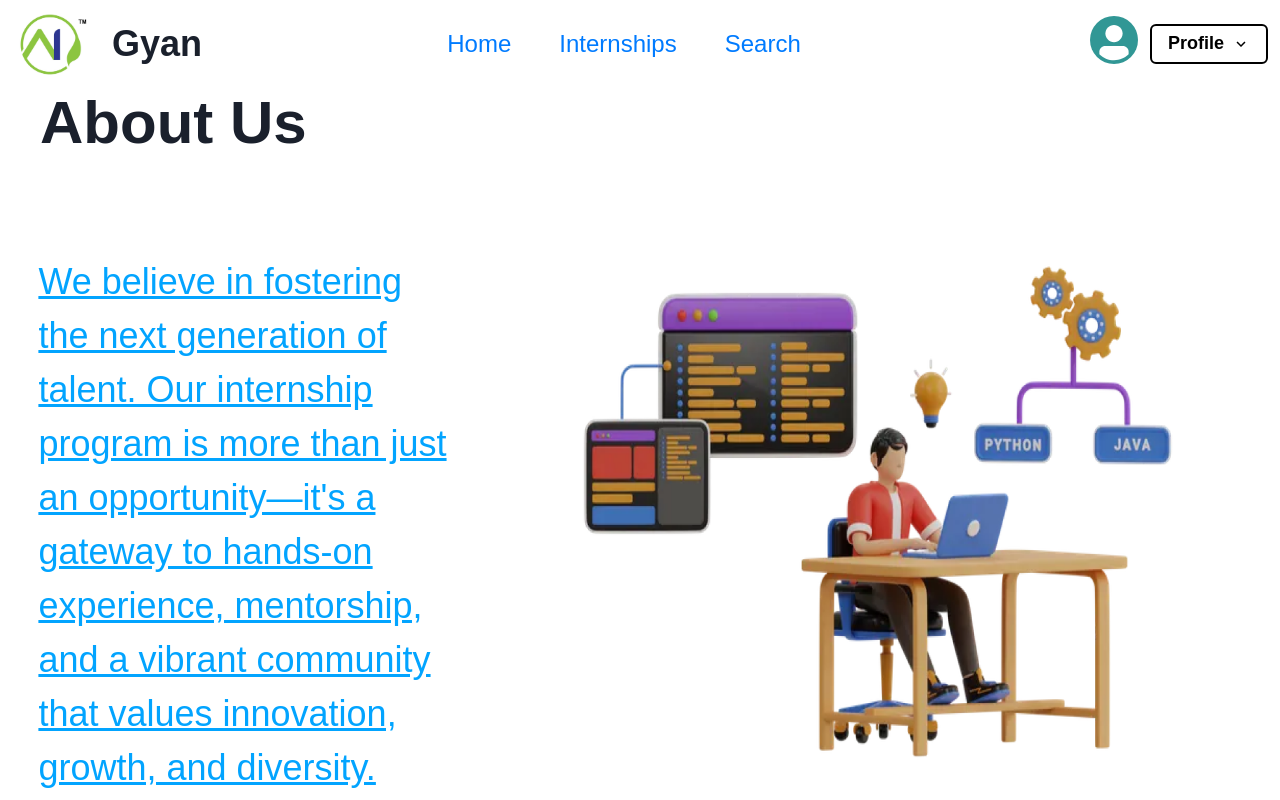
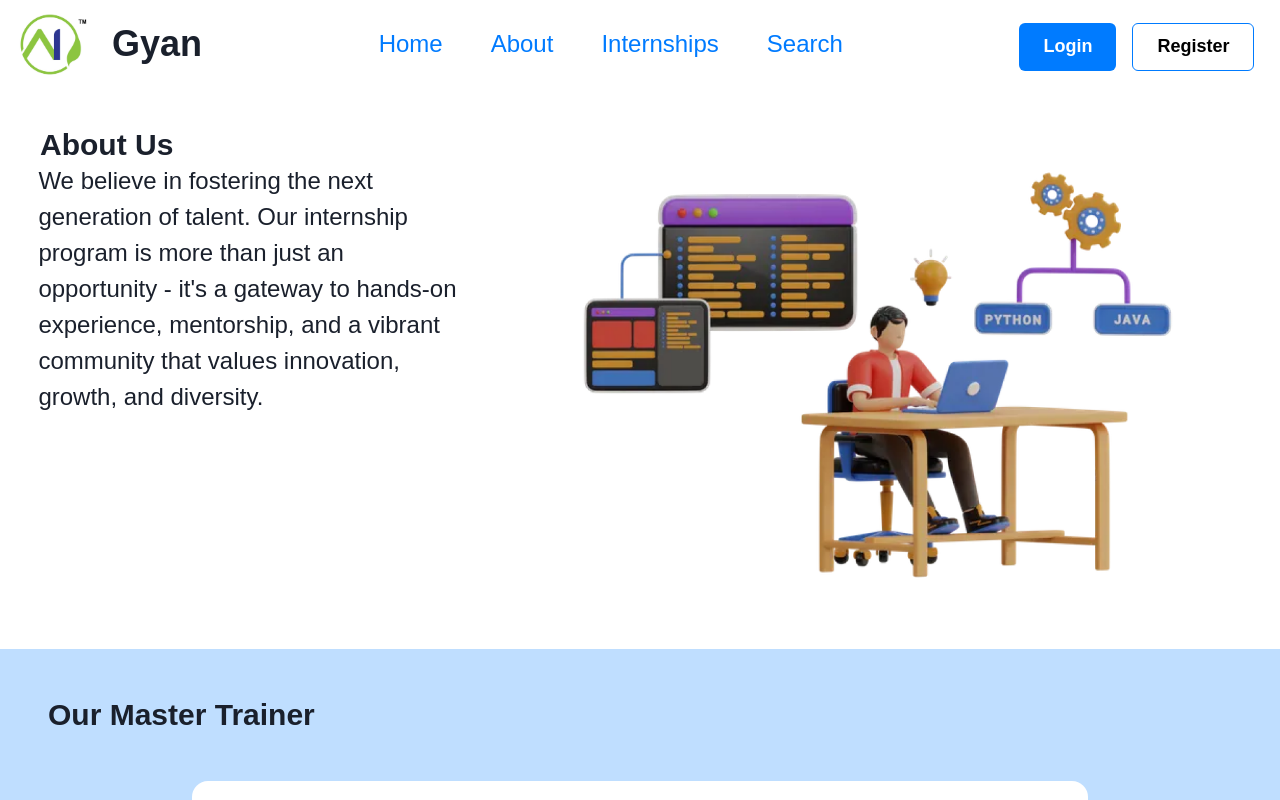
Before and after one commit to urshitakoshti67/Gyan_Frontend, a React (Create React App) app: page /about in a window 1280 px wide. Shown: the top 800 px of the page. Built offline with nearby package versions, Linux system fonts and the light colour scheme.

Commit message:
navbar effects, internship page

```diff
--- a/src/components/NavBar.js
+++ b/src/components/NavBar.js
@@ -1,6 +1,5 @@
 import React from 'react';
-import { Flex, Text, Box, Image, Spacer, Avatar, Menu, Button, MenuList, MenuItem, MenuButton, useToast, Heading } from '@chakra-ui/react';
-import logo from '../images/GyanLogo.png'; // Make sure to provide the correct path
+import { Flex, Text, Box, Image, Spacer, Avatar, Menu, Button, ButtonGroup, MenuList, MenuItem, MenuButton, useToast, Heading } from '@chakra-ui/react';
 import { Link } from 'react-router-dom';
 import { ChevronDownIcon } from '@chakra-ui/icons'
 import axios from 'axios';
@@ -9,6 +8,7 @@ import img10 from "../images/aim4u_logo.jpg"
 const Navbar = ({ isAdmin }) => {
   const toast = useToast();
   const { userId } = useSelector((state) => { return state.user });
+  const { isAuthenticated } = useSelector((state) => { return state.user });
   const linkStyles = {
     p: ['2', '2', '2', '3'],
     mx: ['0', '0', '3', '3'],
@@ -40,13 +40,16 @@ const Navbar = ({ isAdmin }) => {
 
       >
         <Box {...linkStyles}>
-          <Link to="/" className="nav-link"><Text color={'#007BFF'}>Home</Text></Link>
+          <Link to="/" className="nav-link"><Text color={'#007BFF'} _hover={{ opacity: "50%" }}>Home</Text></Link>
         </Box>
         <Box {...linkStyles}>
-          <Link to="/internship" className="nav-link"><Text color={'#007BFF'}>Internships</Text></Link>
+          <Link to="/about" className="nav-link"><Text color={'#007BFF'} _hover={{ opacity: "50%" }}>About</Text></Link>
         </Box>
         <Box {...linkStyles}>
-          <Link to="/search" className="nav-link"><Text color={'#007BFF'}>Search</Text></Link>
+          <Link to="/internship" className="nav-link"><Text color={'#007BFF'} _hover={{ opacity: "50%" }}>Internships</Text></Link>
+        </Box>
+        <Box {...linkStyles}>
+          <Link to="/search" className="nav-link"><Text color={'#007BFF'} _hover={{ opacity: "50%" }}>Search</Text></Link>
         </Box>
         {/* <Box {...linkStyles}>
           <Link to="/blog" className="nav-link">Blog</Link>
@@ -55,7 +58,7 @@ const Navbar = ({ isAdmin }) => {
       </Flex>
 
       <Spacer />
-      {/* {isAuthenticated && */}
+      {isAuthenticated &&
         <Flex direction={['column', 'column', 'row', 'row']} align={['center', 'center', 'center', 'center']}>
           <Flex direction={'row'} p={['2', '2', '2', '3']} my={['3', '3', 'auto', 'auto']} fontSize={['xl', 'xl', '2xl', '2xl']} color='#007BFF'>
             <Avatar bg='teal.500' mb='2' ml='8' mr='3' />
@@ -115,8 +118,33 @@ const Navbar = ({ isAdmin }) => {
             </Menu>
           </Flex>
         </Flex>
-      {/* } */}
-
+      }
+      {!isAuthenticated &&
+        <Box bg="white" pl={0} alignSelf={'center'}>
+          <Flex as="nav">
+            <ButtonGroup pr="2vw" pt="0.5vw" spacing={4} alignSelf={'center'}>
+              <Link to="/login">
+                <Button
+                  size={{ base: "sm", md: "md", lg: "lg" }}
+                  bg={'#007BFF'}
+                  textColor={'white'}
+                >
+                  Login
+                </Button>
+              </Link>
+              <Link to="/register">
+                <Button
+                  size={{ base: "sm", md: "md", lg: "lg" }}
+                  borderColor={'#007BFF'}
+                  variant={'outline'}
+                  textColor={'black'}
+                >
+                  Register
+                </Button>
+              </Link>
+            </ButtonGroup>
+          </Flex>
+        </Box>}
     </Flex >
   );
 };
--- a/src/pages/AboutUs.js
+++ b/src/pages/AboutUs.js
@@ -11,11 +11,11 @@ const AboutUs = () => {
   return (
     <div>
       <NavBar isAdmin={isAdmin} />
-      <Heading mx="10" fontSize="6xl">
+      <Heading mt='10' mx="10" fontSize="3xl">
         About Us
       </Heading>
       <Flex
-        mt={['10', '10', '24']}
+        // mt={['10', '10', '24']}
         overflowX={'auto'}
         direction={['column', 'column', 'row']}
       >
@@ -24,12 +24,13 @@ const AboutUs = () => {
           maxW={['100%', '100%', '33%']}
           width={['100%', '100%', '33%']}
           as="u"
-          fontSize={['3xl', '3xl', '4xl']}
-          color="#02A4FF"
+          fontSize={['xl', '2xl', '2xl']}
+          // color="#02A4FF"
           textAlign={['center', 'center', 'left']}
           mb={['4', '4', '0']} // Add margin-bottom for spacing between Text and Image
+          textDecoration={'none'}
         >
-          We believe in fostering the next generation of talent. Our internship program is more than just an opportunity—it's a gateway to hands-on experience, mentorship, and a vibrant community that values innovation, growth, and diversity.
+          We believe in fostering the next generation of talent. Our internship program is more than just an opportunity - it's a gateway to hands-on experience, mentorship, and a vibrant community that values innovation, growth, and diversity.
         </Text>
         <Image
           src={about}
--- a/src/pages/Internship.js
+++ b/src/pages/Internship.js
@@ -1,5 +1,5 @@
 import React, { useEffect, useState } from 'react'
-import { Heading, Box, Text, HStack, Button, VStack } from '@chakra-ui/react'
+import { Heading, Box, Text, HStack, VStack } from '@chakra-ui/react'
 import axios from 'axios'
 import { useSelector } from 'react-redux'
 import { Link } from 'react-router-dom'
@@ -14,6 +14,7 @@ const Home = () => {
   };
   const [internships, setInternships] = useState([]);
   const [recInternships, setRecInternships] = useState([]);
+  const [skills, setSkills] = useState([]);
   const { userId } = useSelector((state) => state.user);
 
   useEffect(() => {
@@ -35,72 +36,67 @@ const Home = () => {
         console.log(error);
       }
     };
-
-    // Call the function when the component mounts
+    const getUserData = async () => {
+      try {
+        const accessToken = window.sessionStorage.getItem('accessToken');
+        const { data } = await axios.post(`http://127.0.0.1:8000/user-data/`,
+          { user: userId },
+          {
+            headers: {
+              'Authorization': `Bearer ${accessToken}`
+            }
+          });
+        let inputString = data.skills;
+        inputString = inputString.replace(/'/g, '"');
+        let myArray = JSON.parse(inputString);
+        setSkills(myArray)
+      } catch (error) {
+        console.log(error);
+      }
+    };
+    getUserData();
     viewRecommendedInternships();
-  }, [userId]); // Make sure to include dependencies to avoid infinite loops
+  }, [userId]);
 
   useEffect(() => {
     axios.get('http://127.0.0.1:8000/intern/all-internship/')
       .then(res => {
         setInternships(res.data);
-
         console.log('Internships:', res.data);
       }).catch(err => {
         console.log(err)
       })
-    // viewRecommendedInternships();
+
   }, [userId]);
   const { isAdmin } = useSelector((state) => { return state.user });
-  const userProfile = useSelector((state) => { return state.user });
-  const apply = async (internshipId) => {
-    // e.preventDefault();
-    if (!internshipId) {
-      alert("Please enter internship id");
-      return;
-    }
-    try {
-      const accessToken = window.sessionStorage.getItem('accessToken');
-      console.log(accessToken);
-      const { data } = await axios.post(`http://127.0.0.1:8000/intern/apply/`,
-        { user: userProfile.userId, internship_id: internshipId },
-        {
-          headers: {
-            'Authorization': `Bearer ${accessToken}`,
-          }
-        });
-      console.log(data);
-    } catch (error) {
-      console.log(error);
-    }
-  }
+  const { isAuthenticated } = useSelector((state) => { return state.user });
   return (
 
     <div style={{ "maxWidth": "100vw" }}>
       <NavBar isAdmin={isAdmin} />
       <Heading margin="" size="2xl" ml="80px" paddingBottom="15px">
-
         <HStack>
           <Box><Text>Develop </Text></Box>
           <Box><Text color="#5FBEC0" paddingTop="0px">Skills</Text> </Box>
         </HStack>
         <Text>from the <u>best source</u>...</Text>
-
       </Heading>
-      {/* <Button onClick={toggleLoginStatus} colorScheme="teal" ml="80px">
-        {isLoggedIn ? 'Logout' : 'Login'}
-      </Button> */}
-      <Heading ml="80px" paddingTop="25px" paddingBottom="50px">
-
-        <Text fontSize="31px" fontWeight="bold"> Hey </Text>
-        <Text fontSize="24px" w="750px">it seems that you are well equipped with React, Node and Express
-          Here are some recommended internships for you. </Text>
-      </Heading>
+      {isAuthenticated &&
+        <Box>
+          {skills.length > 0 && <Heading ml="80px" paddingTop="25px" paddingBottom="50px">
+            <Text fontSize="31px" fontWeight="bold"> Hey, </Text>
+            <Text fontSize="24px" display={'flex'} flexDirection={'row'} flexWrap={'wrap'}>
+              <Text>it seems that you are well equipped with</Text>
+              {skills.map((item) => {
+                const x = " " + item + ",";
+                return <Text whiteSpace={'pre-wrap'}>{x}</Text>
+              })}
+              <Text>and a lot more.</Text>
+            </Text>
+          </Heading>}
           <Box bg="#e8f3fd" w={"full"} >
             <Text fontSize='35px' fontWeight='bold' ml="80px" paddingTop="15px">Recommended Internships</Text>
-
             <VStack bg="#e8f3fd" w={"full"}>
-
               {recInternships.map((internship) => (
                 <Box
                   key={internship.id} // assuming each internship has a unique id
@@ -132,26 +128,12 @@ const Home = () => {
                       View details
                     </Text>
                   </Link>
-              {/* <Button
-                bg="#49BBBD"
-                w="200px"
-                h="35px"
-                ml="40px"
-                marginTop="8px"
-                borderRadius="11px"
-                _hover={{ bg: '#3a9597' }}
-                onClick={() => apply(internship.id)} // Pass the internship.id to the apply function
-              >
-                <Text fontSize="20px" fontWeight="semibold" color="white">
-                  Apply Now
-                </Text>
-              </Button> */}
                 </Box>
               ))}
             </VStack>
           </Box>
-
-
+        </Box>
+      }
 
       <Text fontSize='25px' fontWeight='bold' ml="80px" paddingTop="15px"> And here are all the internships  </Text>
       <Text fontSize='25px' fontWeight='bold' ml="80px" paddingBottom="20px"> Enroll and chart your career journey! </Text>
@@ -192,20 +174,6 @@ const Home = () => {
                   View details
                 </Text>
               </Link>
-              {/* <Button
-                bg="#49BBBD"
-                w="200px"
-                h="35px"
-                ml="40px"
-                marginTop="8px"
-                borderRadius="11px"
-                _hover={{ bg: '#3a9597' }}
-                onClick={() => apply(internship.id)} // Pass the internship.id to the apply function
-              >
-                <Text fontSize="20px" fontWeight="semibold" color="white">
-                  Apply Now
-                </Text>
-              </Button> */}
             </Box>
           ))}
         </VStack>
--- a/src/pages/Landing.js
+++ b/src/pages/Landing.js
@@ -124,41 +124,7 @@ function Landing() {
 
   return (
     <div >
-
-      {isAuthenticated ? (
-
-        <Navbar isAdmin={isAdmin} />
-      ) : (
-        <Box bg="white" pl={0} width="100%">
-          <Flex as="nav">
-            <Image src={img10} w={'7rem'} />
-            <Heading alignSelf={'center'}>Gyan</Heading>
-            <Spacer />
-            <ButtonGroup pr="2vw" pt="0.5vw" spacing={4} alignSelf={'center'}>
-              <Link to="/login">
-                <Button
-                  size={{ base: "sm", md: "md", lg: "lg" }}
-                  bg={'#007BFF'}
-                  textColor={'white'}
-                >
-                  Login
-                </Button>
-              </Link>
-              <Link to="/register">
-                <Button
-                  size={{ base: "sm", md: "md", lg: "lg" }}
-                  borderColor={'#007BFF'}
-                  variant={'outline'}
-                  textColor={'black'}
-                >
-                  Register
-                </Button>
-              </Link>
-            </ButtonGroup>
-          </Flex>
-        </Box>
-      )}
-
+      <Navbar isAdmin={isAdmin} />
       <div >
         <div className="container">
           <Image src={img3} alt="Norway" object-fit="cover" w='full' />
@@ -392,51 +358,6 @@ function Landing() {
           </Center>
         </Box>
       </div>
-
-      <Box pt={{ base: "35%", md: "35%", lg: "13%" }}>
-        <Heading pt={10} textAlign={'center'}><Heading as="span" size={{ base: "base", md: "lg", lg: "2xl" }} color="#2F327D">All Our </Heading><Heading as="span" size={{ base: "base", md: "lg", lg: "2xl" }} color="#00CBB8">Internships</Heading></Heading>
-
-        <div className="scroll" style={{ "marginTop": "1rem" }}>
-          <Carousel
-            swipeable={true}
-            draggable={true}
-            showDots={true}
-            responsive={responsive}
-            ssr={false}
-            infinite={true}
-            autoPlay={true}
-            autoPlaySpeed={2000}
-            keyBoardControl={true}
-            transitionDuration={800}
-            containerClass="carousel-container"
-            removeArrowOnDeviceType={["tablet", "mobile", "desktop"]}
-            dotListClass="custom-dot-list-style"
-            itemClass="carousel-item-padding-60px"
-          >
-            {/* {internships.map((internship, index) => (
-          <InternshipCard
-            key={index}
-            internshipTitle={internship.title}
-            internshipDuration={internship.description[0]}
-            internshipFees={internship.description[1]}
-          /> */}
-            {internship.map((intern, index) => (
-              <InternshipCard key={index}
-                id={intern.id}
-                internshipFees={intern.fees}
-                internshipTitle={intern.Internship_title}
-                internshipDuration={intern.duration_weeks}
-              />
-            ))}
-          </Carousel>
-        </div>
-      </Box>
-      <Box pt="2vw">
-        <Heading textAlign={'center'}><Heading as="span" size={{ base: "base", md: "lg", lg: "2xl" }} color="#2F327D">Internships </Heading><Heading as="span" size={{ base: "base", md: "lg", lg: "2xl" }} color="#00CBB8">Curated Just For You</Heading></Heading>
-      </Box>
-      <Box pt="5vw" pb="5vw" >
-        <Image src="/frameend.png" />
-      </Box>
     </div>
   );
 };
--- a/src/pages/Profile.js
+++ b/src/pages/Profile.js
@@ -64,7 +64,7 @@ const Profile = () => {
     }
   }
 
-  const getUserData = async (e) => {
+  const getUserData = async () => {
     // e.preventDefault();
     try {
       const accessToken = window.sessionStorage.getItem('accessToken');
```
Lines whose indentation alone changed are shown as unchanged.
